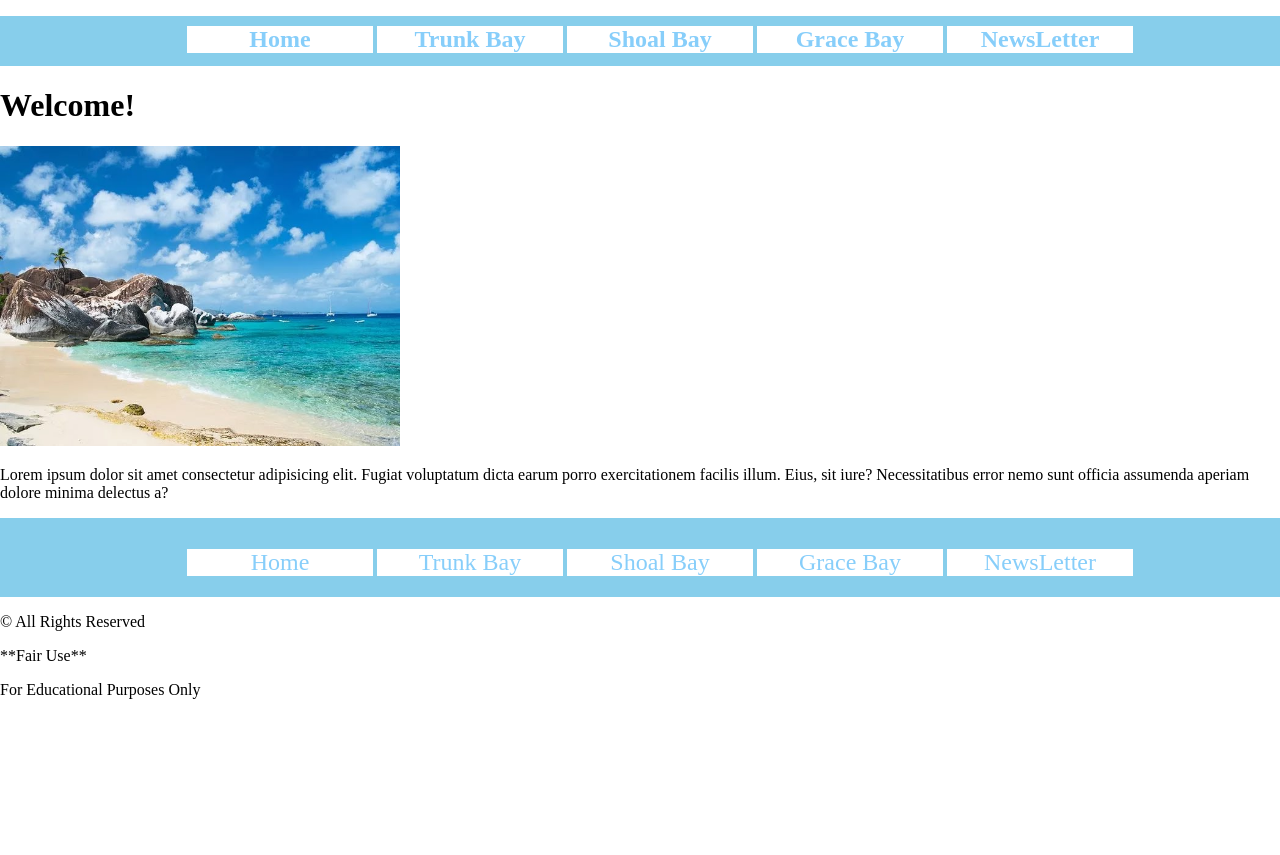
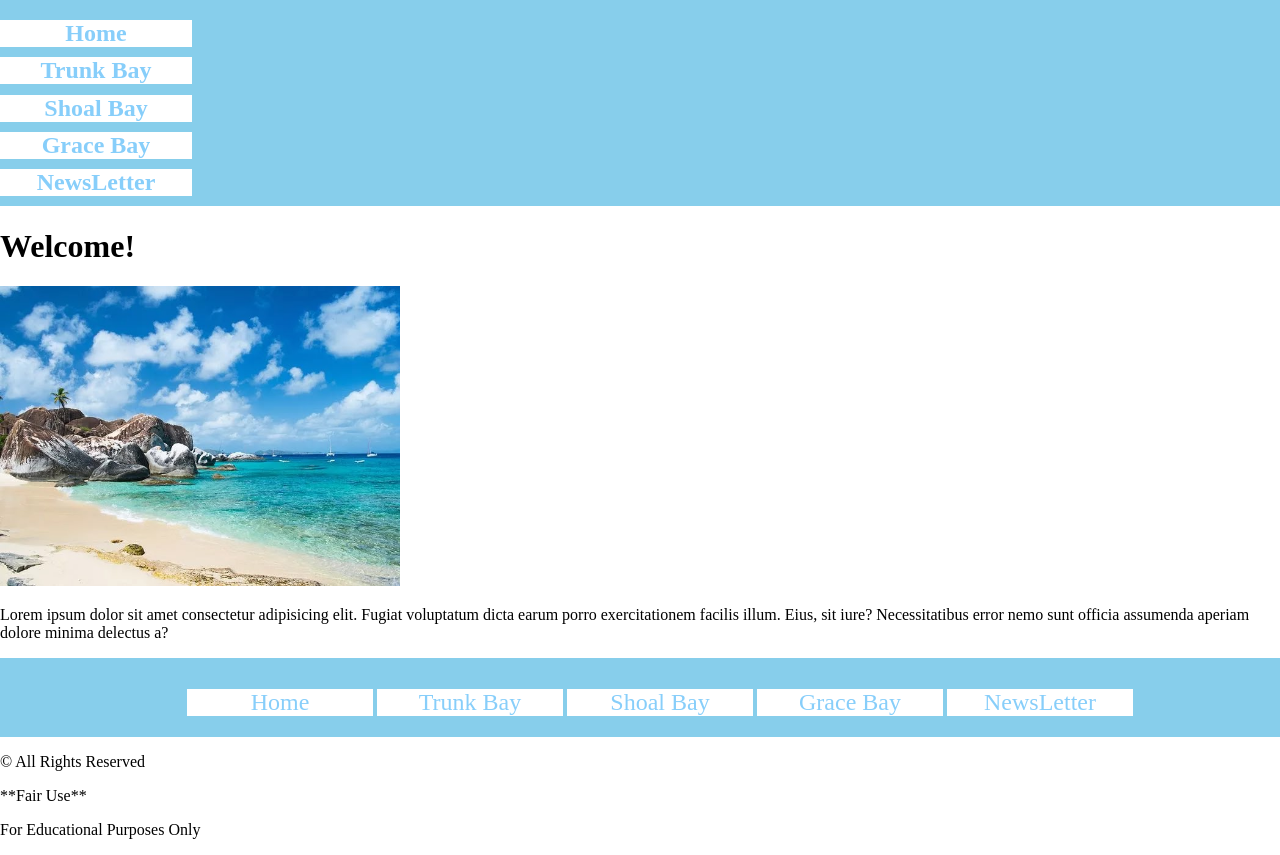
Before and after one commit to Tr1kru/carribbeanbeaches, a plain HTML site: page index.html in a window 1280 px wide. Before the commit the page ends 800 px from the top, so only its background shows below. Drawn offline with Linux system fonts and the light colour scheme.

Commit message:
monday wrk

```diff
--- a/css/styles.css
+++ b/css/styles.css
@@ -32,10 +32,11 @@ header img {
 .hnav ul {
 	display: block;
 	text-align: center;
+	margin: 0;
+	padding: 10px 0 10px 0;
 }
 
 .hnav ul li {
-	display: inline-block;
 	list-style: none;
 	width: 15%;
 	background-color: white;
```
